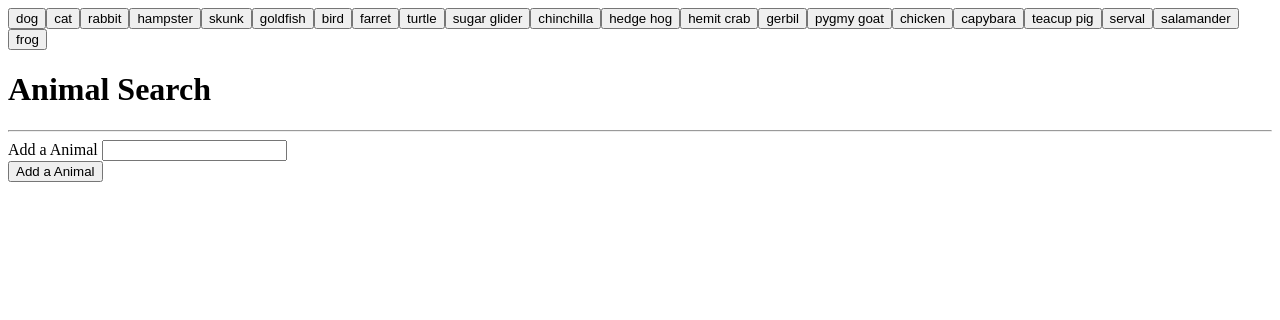
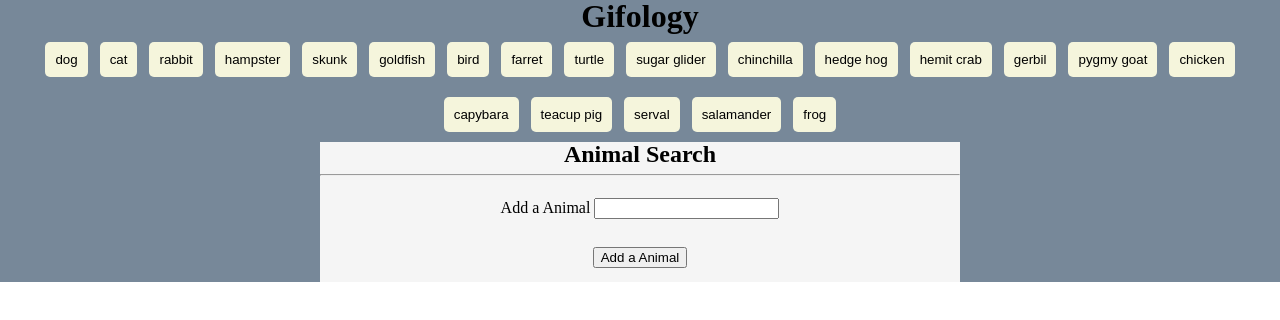
Before and after one commit to twolliston/GifTastic, a plain HTML site: page index.html in a window 1280 px wide. Drawn offline with nearby package versions, Linux system fonts and the light colour scheme.

Commit message:
1.) Began initial  CSS styling

```diff
--- /dev/null
+++ b/assets/css/reset.css
@@ -0,0 +1,48 @@
+/* http://meyerweb.com/eric/tools/css/reset/
+   v2.0 | 20110126
+   License: none (public domain)
+*/
+
+html, body, div, span, applet, object, iframe,
+h1, h2, h3, h4, h5, h6, p, blockquote, pre,
+a, abbr, acronym, address, big, cite, code,
+del, dfn, em, img, ins, kbd, q, s, samp,
+small, strike, strong, sub, sup, tt, var,
+b, u, i, center,
+dl, dt, dd, ol, ul, li,
+fieldset, form, label, legend,
+table, caption, tbody, tfoot, thead, tr, th, td,
+article, aside, canvas, details, embed,
+figure, figcaption, footer, header, hgroup,
+menu, nav, output, ruby, section, summary,
+time, mark, audio, video {
+	margin: 0;
+	padding: 0;
+	border: 0;
+	font-size: 100%;
+	font: inherit;
+	vertical-align: baseline;
+}
+/* HTML5 display-role reset for older browsers */
+article, aside, details, figcaption, figure,
+footer, header, hgroup, menu, nav, section {
+	display: block;
+}
+body {
+	line-height: 1;
+}
+ol, ul {
+	list-style: none;
+}
+blockquote, q {
+	quotes: none;
+}
+blockquote:before, blockquote:after,
+q:before, q:after {
+	content: '';
+	content: none;
+}
+table {
+	border-collapse: collapse;
+	border-spacing: 0;
+}
--- a/assets/css/style.css
+++ b/assets/css/style.css
@@ -0,0 +1,52 @@
+
+.container {
+    background: lightslategrey;
+    /* margin: 0px auto; */
+    width: 100%;
+
+}
+
+h1 {
+    display: block;
+    font-size: 2em;
+    font-weight: bold;
+}
+h2 {
+    display: block;
+    font-size: 1.5em;
+    font-weight: bold;
+}
+
+.row {
+    text-align: center;
+}
+
+#search-form {
+    width: 50%;
+    margin: 0px auto;
+    background: whitesmoke;
+}
+ input {
+     margin: 14px 0;
+ }
+
+ #animal-input:hover {
+    background-color: darkgoldenrod;
+}
+
+.animal-btn {
+    margin: 10px 6px;
+    padding: 10px;
+    border-radius: 5px;
+    background-color: beige;
+    border: none;
+}
+
+.animal-wrap {
+   float: left;
+   /* margin: 1px; */
+   width: 33.3%;
+}
+img {
+    width: 95%;
+}
--- a/assets/js/main.js
+++ b/assets/js/main.js
@@ -34,11 +34,14 @@ $(document).ready(function () {
             // Creating a div to hold the animals
             var animalDiv = $("<div class='animal'>");
 
+
             // Looping over every result item
             for (var i = 0; i < results.length; i++) {
 
                 // Only taking action if the photo has an appropriate rating
                 if (results[i].rating !== "r" && results[i].rating !== "pg-13") {
+
+                    var wrapDiv = $("<div class='animal-wrap'>");
 
                     // Storing the result item's rating
                     var rating = results[i].rating;
@@ -61,8 +64,9 @@ $(document).ready(function () {
                     amimalImage.attr("class", "gif");
 
                     // Appending the paragraph and amimalImage we created to the "gifDiv" div we created
-                    animalDiv.append(p);
-                    animalDiv.append(amimalImage);
+                    animalDiv.append(wrapDiv);
+                    wrapDiv.append(p);
+                    wrapDiv.append(amimalImage);
                     $("#animals-view").prepend(animalDiv);
                 }
             }
@@ -109,6 +113,7 @@ $(document).ready(function () {
     function changeImageState() {
         // The attr jQuery method allows us to get or set the value of any attribute on our HTML element
         var state = $(this).attr("data-state");
+
         // If the clicked image's state is still, update its src attribute to what its data-animate value is.
         // Then, set the image's data-state to animate
         // Else set src to the data-still value
--- a/index.html
+++ b/index.html
@@ -4,34 +4,50 @@
 <head>
     <meta charset="utf-8">
     <title>GifTastic</title>
+    <link rel="stylesheet" type="text/css" href="assets/css/reset.css">
+    <link rel="stylesheet" type="text/css" href="assets/css/style.css">
 </head>
 
 <body>
 
     <div class="container">
 
-        <!-- Rendered Buttons will get Dumped Here  -->
+        <!-- Render heading  -->
+        <div class="row">
+            <h1>Gifology</h1>
+        </div>
+
+        <!-- Render buttons  -->
+        <div class="row" id="button">
             <div id="buttons-view"></div>
+        </div>
 
         <!-- Search  Form -->
+        <div class="row" id="search-form">
+            <!-- Render form heading  -->
             <form id="animal-form">
-            <h1>Animal Search</h1>
+                <h2>Animal Search</h2>
                 <hr>
                 <label for="animal-input">Add a Animal</label>
                 <input type="text" id="animal-input">
+
                 <br>
 
                 <!-- Button triggers new search to be added -->
                 <input id="add-animal" type="submit" value="Add a Animal">
             </form>
+        </div>
 
+        <!-- Render search results -->
+        <div class="row">
+            <!-- <aside id="animals-outer-box"> -->
+            <!-- <div id="animals-inner-box"> -->
+            <div id="animals-view"></div>
+            <!-- </div>
+            </aside> -->
+        </div>
 
-        <!-- Search Results will Get Dumped Here -->
-        <aside id="animals-outer-box">
-
-            <div id="animals-view"></div>
-
-        </aside>
+    </div>
 
 
     <script src="https://code.jquery.com/jquery-3.3.1.min.js" integrity="sha256-FgpCb/KJQlLNfOu91ta32o/NMZxltwRo8QtmkMRdAu8="
@@ -41,7 +57,10 @@
     <script type='text/javascript' src='assets/js/main.js'></script>
 
 
-    </div>
+
+
+
+
 </body>
 
 </html>
```
Lines whose indentation alone changed are shown as unchanged.
